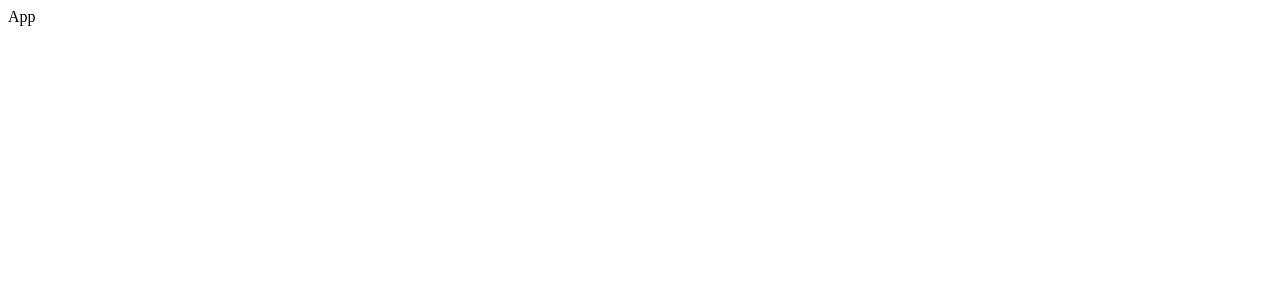
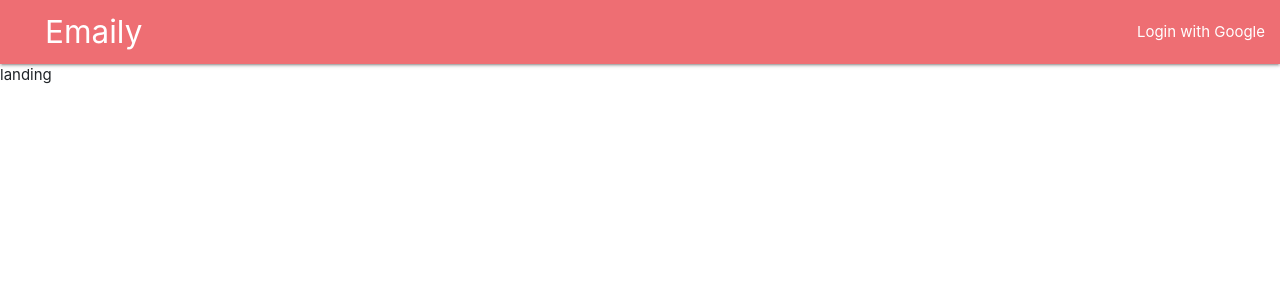
Before and after one commit to kaleido01/React-and-node.js-fullstack, a React (Create React App) app in the folder client/: page / in a window 1280 px wide. Shown: the top 300 px of the page. Built offline with nearby package versions, Linux system fonts and the light colour scheme; no server answers.

Commit message:
implement reducer and acitons with then method

```diff
--- /dev/null
+++ b/client/src/actions/index.js
@@ -0,0 +1,12 @@
+import axios from 'axios'
+
+import { FETCH_USER } from './types';
+
+
+export const fetchUser=()=>{
+  return function(dispatch){
+    axios.get('/api/current_user')
+        .then(res=>{dispatch({type:FETCH_USER,payload:res})})
+
+  }
+}
--- /dev/null
+++ b/client/src/actions/types.js
@@ -0,0 +1 @@
+export const FETCH_USER="FETCH_USER"
--- a/client/src/components/App.js
+++ b/client/src/components/App.js
@@ -1,8 +1,27 @@
-import React from "react"
+import React, { Component } from "react";
+import { BrowserRouter, Route } from "react-router-dom";
 
+import Header from "./Header";
+import { connect } from 'react-redux'
+import * as actions from '../actions'
+const Landing = () => <div> landing</div>;
 
-const App = ()=>{
-  return <div>App</div>
-}
+class App extends Component{
 
-export default App;
+  componentDidMount(){
+    this.props.fetchUser()
+  }
+
+  render(){
+	return (
+		<BrowserRouter>
+			<div>
+				<Header />
+				<Route path="/" exact component={Landing} />
+			</div>
+		</BrowserRouter>
+  );
+  }
+};
+
+export default connect(null,actions)(App);
--- /dev/null
+++ b/client/src/components/Header.js
@@ -0,0 +1,24 @@
+import React from "react";
+
+class Header extends React.Component {
+	render() {
+		return (
+			<div>
+				<nav>
+					<div className="nav-wrapper pl-5">
+						<a href="#" className="brand-logo">
+							Emaily
+						</a>
+						<ul id="nav-mobile" className="right hide-on-med-and-down">
+							<li>
+								<a href="sass.html">Login with Google</a>
+							</li>
+						</ul>
+					</div>
+				</nav>
+			</div>
+		);
+	}
+}
+
+export default Header;
--- a/client/src/index.js
+++ b/client/src/index.js
@@ -1,11 +1,15 @@
+import 'materialize-css/dist/css/materialize.min.css'
+import 'bootstrap/dist/css/bootstrap.min.css'
 import React from "react";
 import ReactDOM from "react-dom";
 import { Provider } from "react-redux";
 import { createStore, applyMiddleware } from "redux";
+import reduxThunk from 'redux-thunk'
 
 import App from "./components/App";
+import reducers from './reducers'
 
-const store = createStore(() => [], applyMiddleware());
+const store = createStore(reducers, applyMiddleware(reduxThunk));
 
 ReactDOM.render(
 	<Provider store={store}>
--- /dev/null
+++ b/client/src/reducers/authReducer.js
@@ -0,0 +1,7 @@
+export default function(state={},action){
+  console.log(action)
+  switch(action.type){
+    default:
+    return state;
+  }
+}
--- /dev/null
+++ b/client/src/reducers/index.js
@@ -0,0 +1,6 @@
+import { combineReducers } from 'redux'
+import authReducer from './authReducer'
+
+export default combineReducers({
+  auth:authReducer,
+})
```
Also changed, not shown: client/package.json (+7 -1 lines), 1 other file (tests, documents, lock files or other folders).
